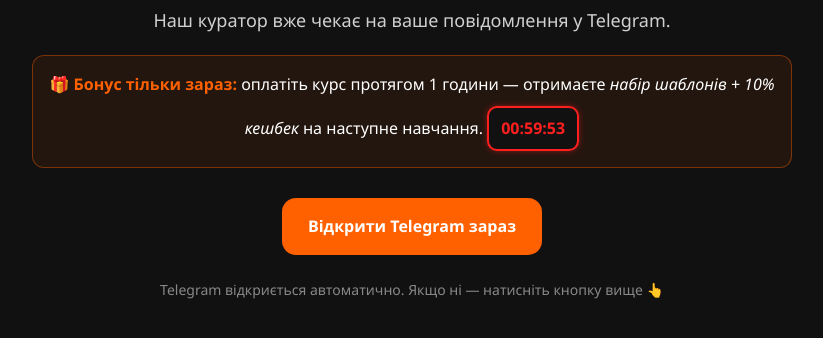
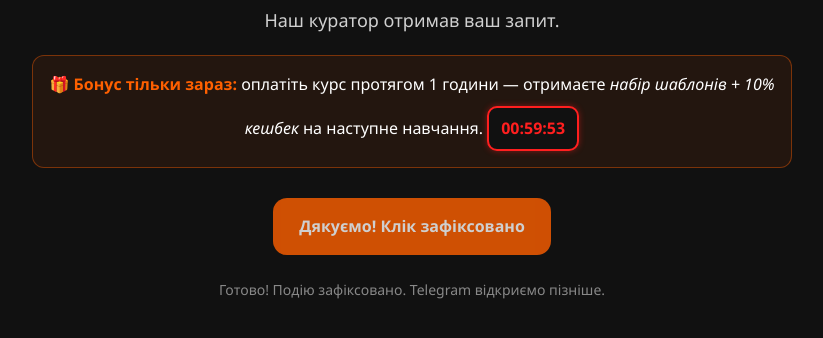
Before and after one commit to dpa2025/digitalproacademy.github.io, a plain HTML site: page thankyou.html in a window 1280 px wide. Both pictures are taken after a click on the link "Відкрити Telegram зараз". Shown: the part 120-458 px from the top of the page, without its empty margins (228-1051 px from the left). Drawn offline with Linux system fonts and the light colour scheme.

Commit message:
Update thankyou.html

```diff
--- a/thankyou.html
+++ b/thankyou.html
@@ -16,7 +16,7 @@
     gtag('config', 'AW-17521755513');
   </script>
 
-  <!-- ✅ Код для відстеження конверсії -->
+  <!-- ✅ Код для відстеження конверсії (залишили, але НЕ викликаємо редирект) -->
   <script>
     function gtag_report_conversion(url) {
       var callback = function () {
@@ -89,17 +89,9 @@
 
 <body>
 
-  <!-- ✅ Meta Pixel CompleteRegistration Event -->
-  <script>
-    fbq('track', 'CompleteRegistration', {
-      value: 5,
-      currency: 'UAH',
-    });
-  </script>
-
   <div class="wrap">
     <h1>💬 Дякуємо за звернення!</h1>
-    <p>Наш куратор вже чекає на ваше повідомлення у Telegram.</p>
+    <p>Наш куратор отримав ваш запит.</p>
 
     <div class="bonus">
       <strong>🎁 Бонус тільки зараз:</strong> оплатіть курс протягом 1 години — отримаєте
@@ -107,18 +99,37 @@
       <div id="t" class="mini-timer" aria-live="polite">01:00:00</div>
     </div>
 
-    <a class="btn-big pulse" href="#" onclick="fbq('track', 'CompleteRegistration', {value: 5, currency: 'UAH'}); return false;">
-  Відкрити Telegram зараз
-</a>
+    <!-- Кнопка: фіксує подію в Meta, НІЧОГО не відкриває -->
+    <a id="tgBtn" class="btn-big pulse" href="#" onclick="return markComplete();">
+      Відкрити Telegram зараз
+    </a>
 
-    <p class="sub">Telegram відкриється автоматично. Якщо ні — натисніть кнопку вище 👆</p>
+    <p id="note" class="sub">Клік зафіксовано — Telegram відкриємо пізніше.</p>
   </div>
 
   <script>
-    // Автовідкриття Telegram через 25.2 с
-    setTimeout(() => {
-      gtag_report_conversion('https://t.me/digital_academy_administrator');
-    }, 2200);
+    // ❌ Прибрано автоперехід у Telegram (було setTimeout + gtag_report_conversion)
+
+    // ✅ Подія CompleteRegistration — ТІЛЬКИ по кліку
+    function markComplete(){
+      try {
+        fbq('track', 'CompleteRegistration', { value: 5, currency: 'UAH' });
+      } catch(e) {}
+
+      const btn = document.getElementById('tgBtn');
+      if (btn){
+        btn.classList.remove('pulse');
+        btn.textContent = 'Дякуємо! Клік зафіксовано';
+        btn.setAttribute('aria-disabled','true');
+        btn.style.pointerEvents = 'none';
+        btn.style.opacity = '0.8';
+      }
+      const note = document.getElementById('note');
+      if (note){
+        note.textContent = 'Готово! Подію зафіксовано. Telegram відкриємо пізніше.';
+      }
+      return false; // не навігувати
+    }
 
     // Таймер зворотного відліку на 1 годину
     (function(){
```
